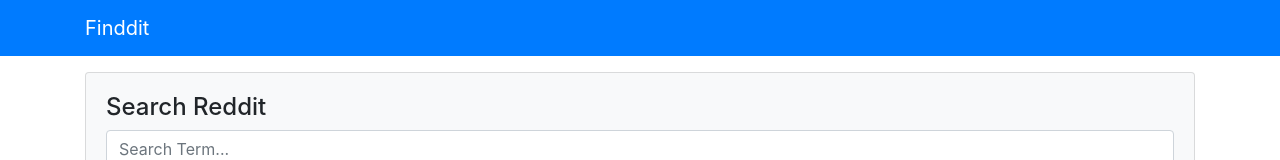
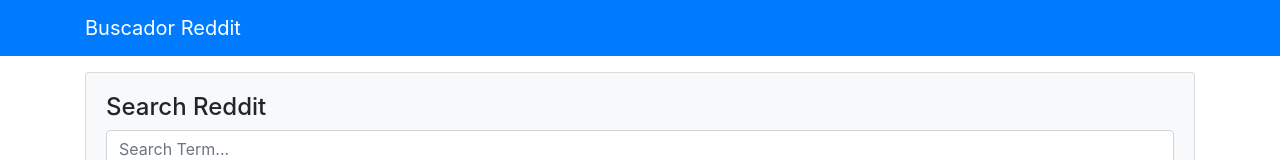
Before and after one commit to OriolLlovera/BuscadorReddit, a website: page index.html in a window 1280 px wide. Shown: the top 160 px of the page. Drawn offline with nearby package versions, Linux system fonts and the light colour scheme.

Commit message:
Html base del index

```diff
--- a/index.html
+++ b/index.html
@@ -9,7 +9,7 @@
 <body>
   <nav class="navbar navbar-dark bg-primary mb-3">
     <div class="container">
-      <span class="navbar-brand">Finddit</span>
+      <span class="navbar-brand">Buscador Reddit</span>
     </div>
   </nav>
   <div id="search-container" class="container">
```
Also changed, not shown: dist/index.html, 1 other file.
